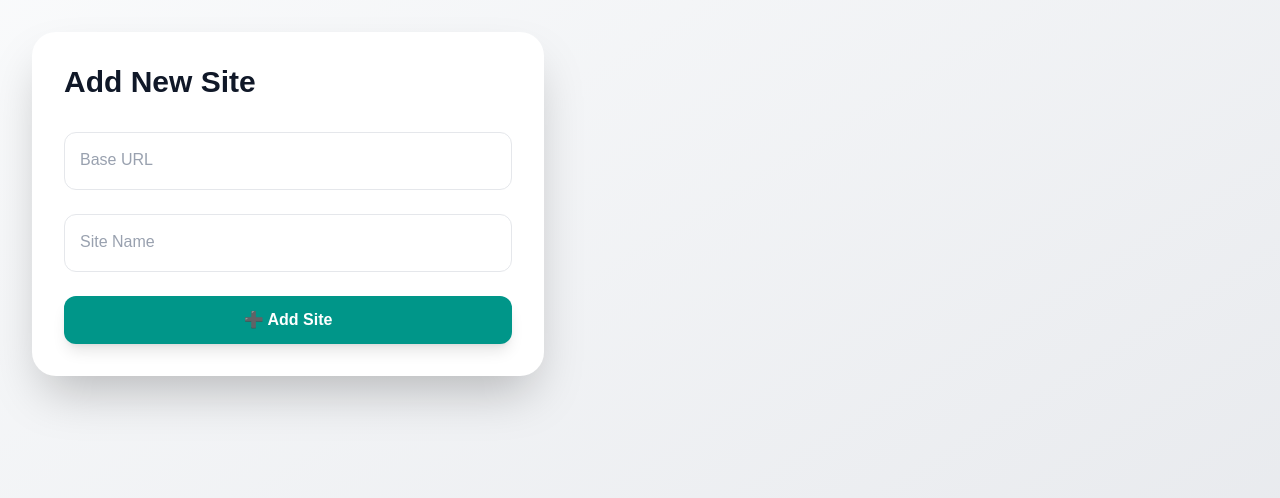
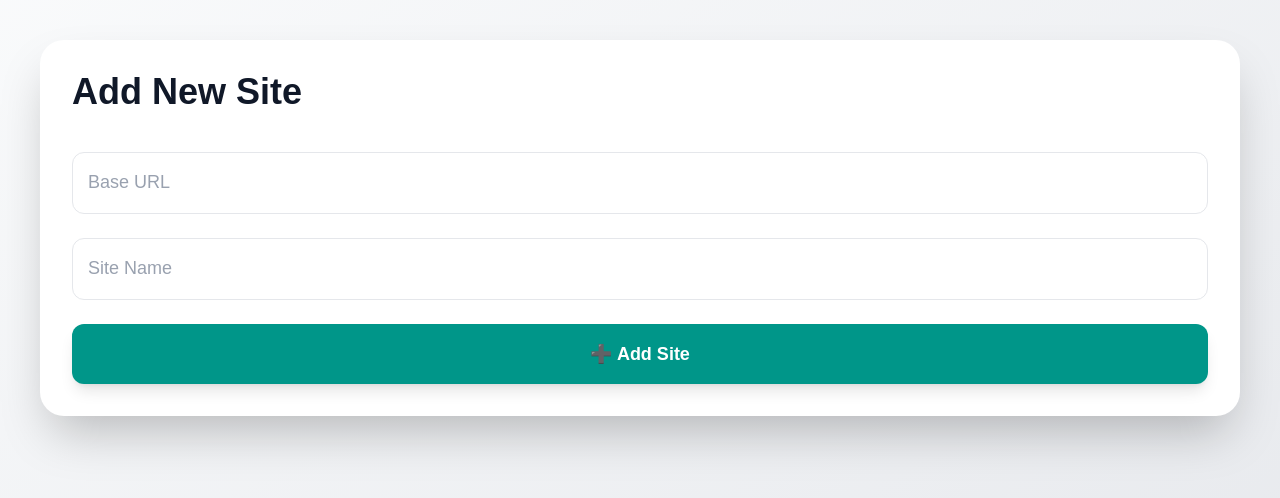
Before and after one commit to krativeweb/pricewise-frontend, a Next.js app: page /add-site in a window 1280 px wide. Shown: the top 498 px of the page. Built offline with nearby package versions, Linux system fonts and the light colour scheme.

Commit message:
Update page.jsx

```diff
--- a/src/app/add-site/page.jsx
+++ b/src/app/add-site/page.jsx
@@ -34,9 +34,9 @@ export default function AddSiteForm() {
   };
 
   return (
-    <div className="min-h-screen flex items-start justify-start bg-gradient-to-br from-gray-50 to-gray-200 p-6 md:p-8">
-      <div className="bg-white shadow-2xl rounded-3xl p-8 w-full max-w-lg transition-all duration-300">
-        <h2 className="text-3xl font-extrabold mb-8 text-gray-900">Add New Site</h2>
+    <div className="min-h-screen bg-gradient-to-br from-gray-50 to-gray-200 p-6 md:p-10">
+      <div className="bg-white shadow-2xl rounded-3xl p-8 w-full transition-all duration-300">
+        <h2 className="text-4xl font-extrabold mb-10 text-gray-900">Add New Site</h2>
 
         <form onSubmit={handleSubmit} className="space-y-6">
           {/* Base URL */}
@@ -46,10 +46,10 @@ export default function AddSiteForm() {
               value={baseUrl}
               onChange={(e) => setBaseUrl(e.target.value)}
               placeholder=" "
-              className="peer border border-gray-200 rounded-xl w-full p-4 text-gray-800 focus:outline-none focus:ring-2 focus:ring-teal-500 transition-all duration-200"
+              className="peer border border-gray-200 rounded-xl w-full p-4 text-gray-800 focus:outline-none focus:ring-2 focus:ring-teal-500 transition-all duration-200 text-lg"
               required
             />
-            <label className="absolute left-4 top-4 text-gray-500 text-sm transition-all peer-placeholder-shown:top-4 peer-placeholder-shown:text-gray-400 peer-placeholder-shown:text-base peer-focus:top-1 peer-focus:text-xs peer-focus:text-teal-600">
+            <label className="absolute left-4 top-4 text-gray-500 text-sm transition-all peer-placeholder-shown:top-4 peer-placeholder-shown:text-gray-400 peer-placeholder-shown:text-lg peer-focus:top-1 peer-focus:text-xs peer-focus:text-teal-600">
               Base URL
             </label>
           </div>
@@ -61,10 +61,10 @@ export default function AddSiteForm() {
               value={name}
               onChange={(e) => setName(e.target.value)}
               placeholder=" "
-              className="peer border border-gray-200 rounded-xl w-full p-4 text-gray-800 focus:outline-none focus:ring-2 focus:ring-teal-500 transition-all duration-200"
+              className="peer border border-gray-200 rounded-xl w-full p-4 text-gray-800 focus:outline-none focus:ring-2 focus:ring-teal-500 transition-all duration-200 text-lg"
               required
             />
-            <label className="absolute left-4 top-4 text-gray-500 text-sm transition-all peer-placeholder-shown:top-4 peer-placeholder-shown:text-gray-400 peer-placeholder-shown:text-base peer-focus:top-1 peer-focus:text-xs peer-focus:text-teal-600">
+            <label className="absolute left-4 top-4 text-gray-500 text-sm transition-all peer-placeholder-shown:top-4 peer-placeholder-shown:text-gray-400 peer-placeholder-shown:text-lg peer-focus:top-1 peer-focus:text-xs peer-focus:text-teal-600">
               Site Name
             </label>
           </div>
@@ -72,12 +72,12 @@ export default function AddSiteForm() {
           {/* Submit Button */}
           <button
             type="submit"
-            className="w-full bg-teal-600 text-white py-3 rounded-xl font-semibold shadow-lg hover:bg-teal-700 transition-all duration-200 flex justify-center items-center"
+            className="w-full bg-teal-600 text-white py-4 rounded-xl font-semibold shadow-lg hover:bg-teal-700 transition-all duration-200 flex justify-center items-center text-lg"
             disabled={loading}
           >
             {loading ? (
               <svg
-                className="animate-spin h-5 w-5 text-white"
+                className="animate-spin h-6 w-6 text-white"
                 xmlns="http://www.w3.org/2000/svg"
                 fill="none"
                 viewBox="0 0 24 24"
@@ -104,12 +104,12 @@ export default function AddSiteForm() {
 
         {/* Alerts */}
         {success && (
-          <div className="mt-6 p-4 rounded-xl bg-teal-50 border border-teal-200 text-teal-800 animate-fade-in">
+          <div className="mt-8 p-4 rounded-xl bg-teal-50 border border-teal-200 text-teal-800 animate-fade-in text-lg">
             {success}
           </div>
         )}
         {error && (
-          <div className="mt-6 p-4 rounded-xl bg-red-50 border border-red-200 text-red-800 animate-fade-in">
+          <div className="mt-8 p-4 rounded-xl bg-red-50 border border-red-200 text-red-800 animate-fade-in text-lg">
             {error}
           </div>
         )}
```
